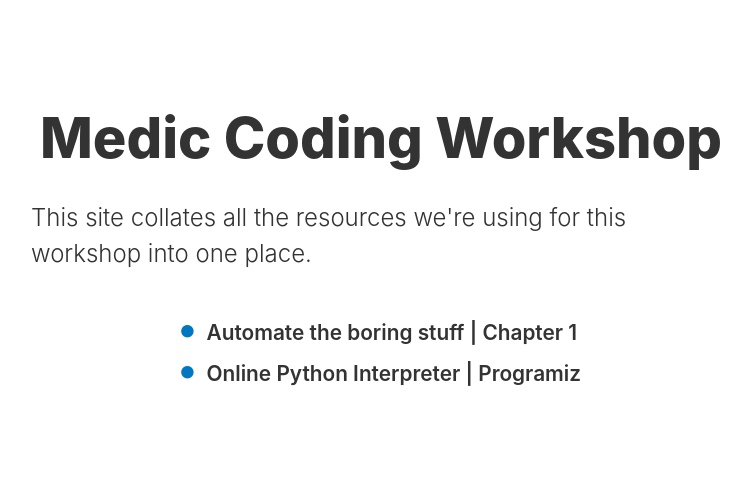
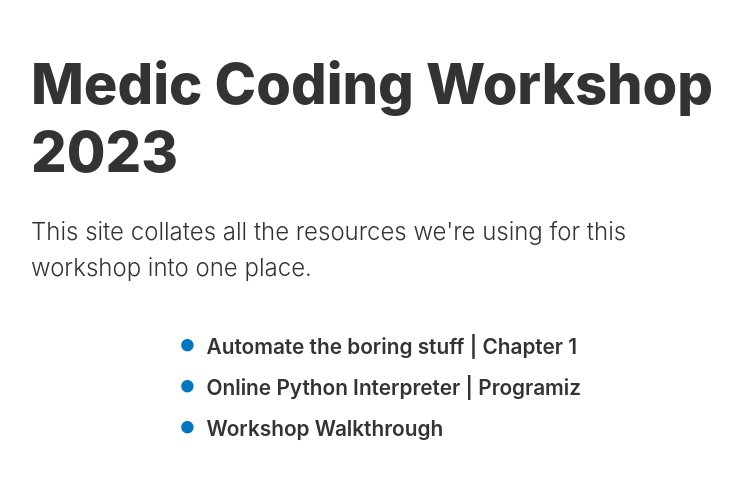
Before and after one commit to will-0/aimsoc-code-workshop-23, a plain HTML site: page index.html in a window 1280 px wide. Shown: the part 139-618 px from the top of the page, without its empty margins (259-1010 px from the left). Drawn offline with Linux system fonts and the light colour scheme.

Commit message:
update links

```diff
--- a/index.html
+++ b/index.html
@@ -7,11 +7,12 @@
   </head>
   <body>
     <div class="container">
-      <h1>Medic Coding Workshop</h1>
+      <h1>Medic Coding Workshop 2023</h1>
       <p class="subtitle">This site collates all the resources we're using for this workshop into one place.</p>
       <ul>
         <li><i class="fas fa-circle"></i><a href="https://automatetheboringstuff.com/2e/chapter1/">Automate the boring stuff | Chapter 1</a></li>
         <li><i class="fas fa-circle"></i><a href="https://www.programiz.com/python-programming/online-compiler/">Online Python Interpreter | Programiz</a></li>
+        <li><i class="fas fa-circle"></i><a href="https://docs.google.com/document/d/1x-sGLEw1Hpc3LS7_S0CX_mAX51zsEz_nQdwg_qQvzqQ/edit?usp=sharing">Workshop Walkthrough</a></li>
       </ul>
     </div>
   </body>
```
